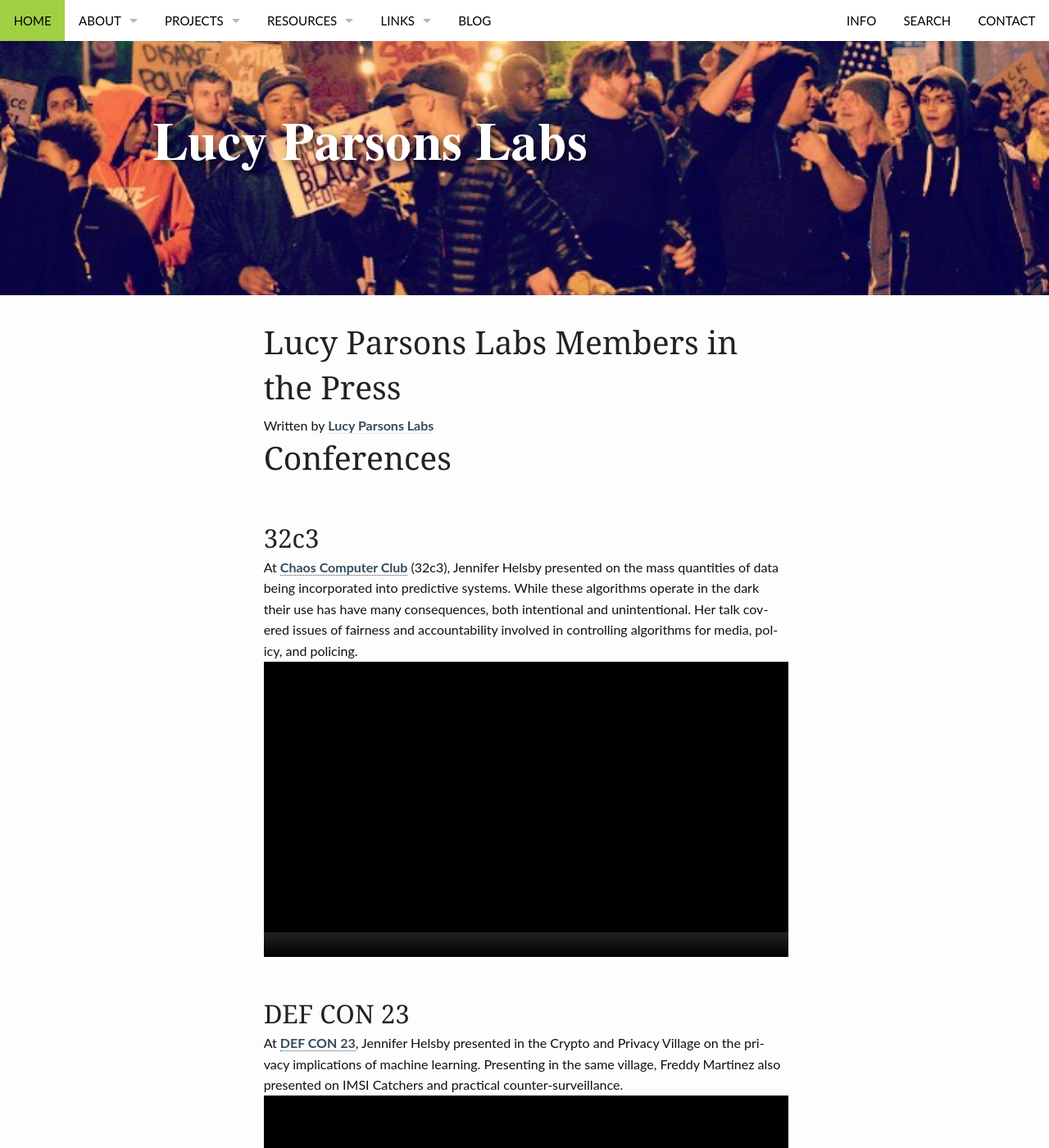
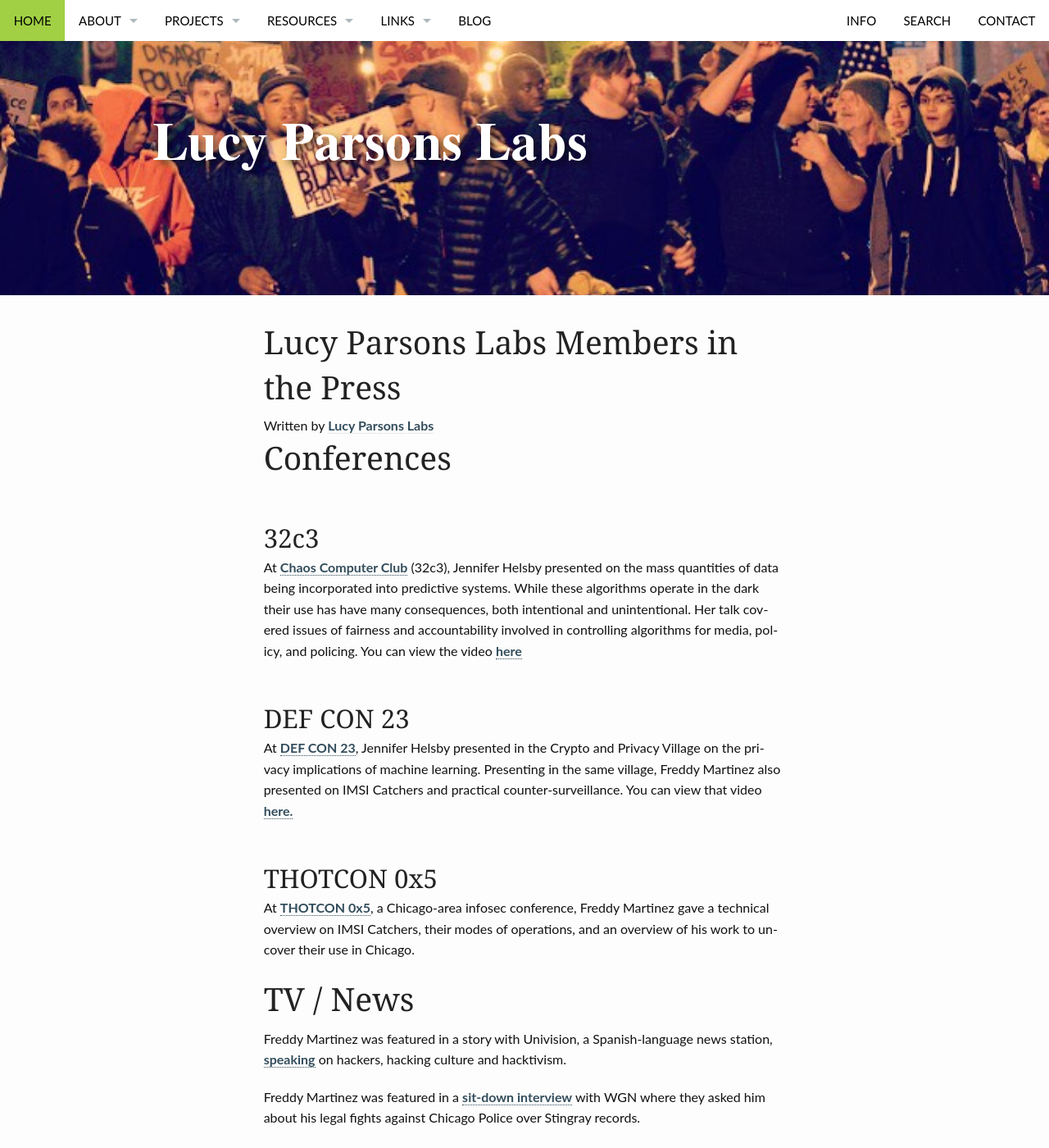
Before and after one commit to saltthefries/lucyparsonslabs.com, a Jekyll site: the page built from media/index.md, in a window 1280 px wide and 1400 px high. Shown: the whole window at 82% size. Built offline with Jekyll 4.4.1, drawn with Linux system fonts in a browser that asks for light colours; nearby versions of some CDN libraries.

Commit message:
remove all third party cookies from site

```diff
--- a/_data/network.yml
+++ b/_data/network.yml
@@ -10,11 +10,6 @@
   class: "services-newsletter"
   title: "Built on Foundation"
 
-- name: "Images by Unsplash"
-  url: "http://unsplash.com/"
-  class: "rss-link"
-  title: "Images by Unsplash"
-
 - name: "Using Backstretch by Scott Robbin"
   url: "http://srobbin.com/jquery-plugins/backstretch/"
   class: "sitemap-link"
--- a/_includes/_head.html
+++ b/_includes/_head.html
@@ -4,18 +4,6 @@
 	<link rel="stylesheet" type="text/css" href="{{ site.url }}{{ site.baseurl }}/assets/css/styles_feeling_responsive.css" />
 	<script src="{{ site.url }}{{ site.baseurl }}/assets/js/modernizr.min.js"></script>
 
-  <script src="https://ajax.googleapis.com/ajax/libs/webfont/1.5.18/webfont.js"></script>
-  <script>
-    WebFont.load({
-      google: {
-        families: [ 'Lato:400,700,400italic:latin', 'Volkhov::latin' ]
-      }
-    });
-  </script>
-
-  <noscript>
-    <link href='http://fonts.googleapis.com/css?family=Lato:400,700,400italic|Volkhov' rel='stylesheet' type='text/css' />
-  </noscript>
 
   {% if site.google_site_verification %}<meta name="google-site-verification" content="{{ site.google_site_verification}}" />{% endif %}
 	{% if site.bing_webmastertools_id %}<meta name="msvalidate.01" content="{{ site.bing_webmastertools_id }}" />{% endif %}
@@ -42,7 +30,6 @@
 	<link type="text/plain" rel="author" href="{{ site.url }}{{ site.baseurl }}/humans.txt" />
 
 	{% if page.mediaplayer == true %}
-		<script src="https://ajax.googleapis.com/ajax/libs/jquery/2.1.3/jquery.min.js"></script>
 		<script src="{{ site.url }}{{ site.baseurl }}/assets/mediaelement_js/mediaelement-and-player.min.js"></script>
 		<link rel="stylesheet" href="{{ site.url }}{{ site.baseurl }}/assets/mediaelement_js/mediaelementplayer.min.css" />
 	{% endif %}
--- a/media/index.md
+++ b/media/index.md
@@ -4,26 +4,17 @@
 header:
     image_fullwidth: "RekiaBoyd.jpg"
 #permalink: /media/
-mediaplayer: true
 ---
 
 # Conferences
 
 ## 32c3
 
-At [Chaos Computer Club](https://events.ccc.de/category/32c3/) (32c3), Jennifer Helsby presented on the mass quantities of data being incorporated into predictive systems. While these algorithms operate in the dark their use has have many consequences, both intentional and unintentional. Her talk covered issues of fairness and accountability involved in controlling algorithms for media, policy, and policing.
-
-<video width="640" height="360" id="player1" preload="none">
-    <source type="video/youtube" src="https://www.youtube.com/watch?v=BaCzwGbo-Mc" />
-</video>
+At [Chaos Computer Club](https://events.ccc.de/category/32c3/) (32c3), Jennifer Helsby presented on the mass quantities of data being incorporated into predictive systems. While these algorithms operate in the dark their use has have many consequences, both intentional and unintentional. Her talk covered issues of fairness and accountability involved in controlling algorithms for media, policy, and policing. You can view the video [here](https://www.youtube.com/watch?v=BaCzwGbo-Mc)
 
 ## DEF CON 23
 
-At [DEF CON 23](https://www.defcon.org/), Jennifer Helsby presented in the Crypto and Privacy Village on the privacy implications of machine learning.  Presenting in the same village, Freddy Martinez also presented on IMSI Catchers and practical counter-surveillance.
-
-<video width="640" height="360" id="player1" preload="none">
-    <source type="video/youtube" src="https://www.youtube.com/embed/JyTb5mJOYLo" />
-</video>
+At [DEF CON 23](https://www.defcon.org/), Jennifer Helsby presented in the Crypto and Privacy Village on the privacy implications of machine learning.  Presenting in the same village, Freddy Martinez also presented on IMSI Catchers and practical counter-surveillance. You can view that video [here.](https://www.youtube.com/embed/JyTb5mJOYLo)
 
 ## THOTCON 0x5
 
--- a/stylesheets/styles.css
+++ b/stylesheets/styles.css
@@ -1,4 +1,3 @@
-@import url(https://fonts.googleapis.com/css?family=Lato:300italic,700italic,300,700);
 
 body {
   padding:50px;
```
